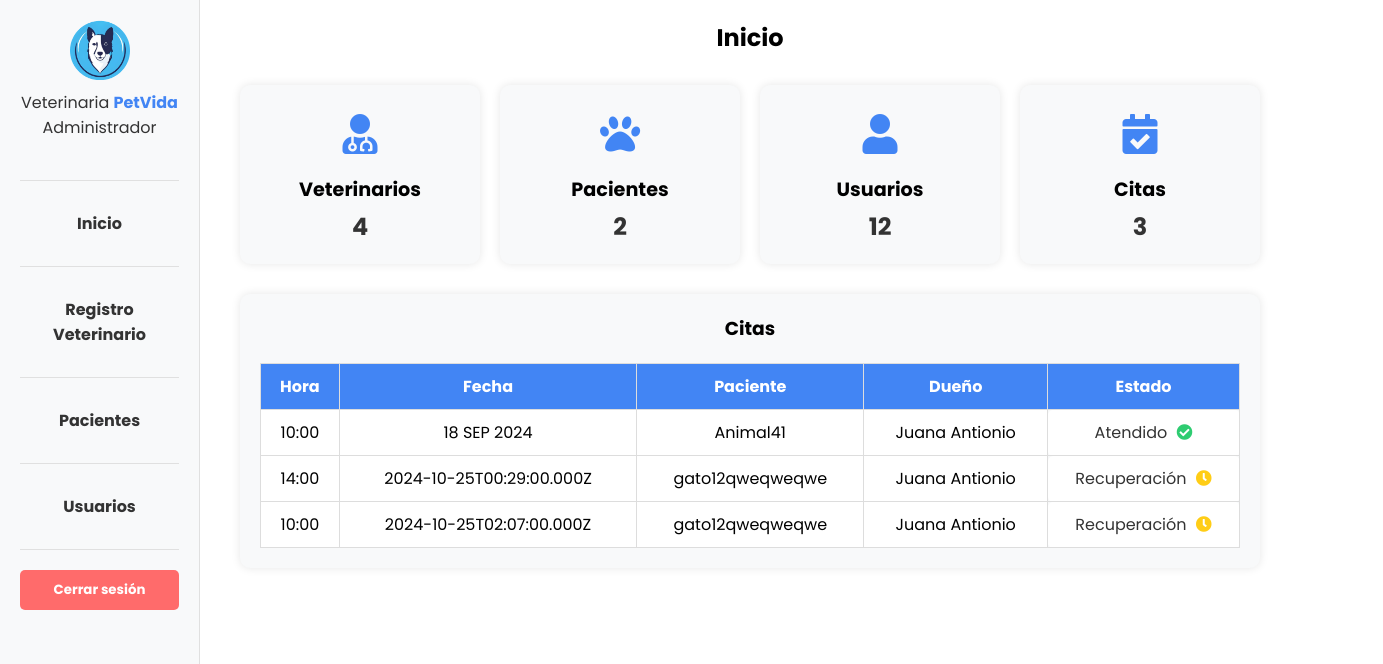
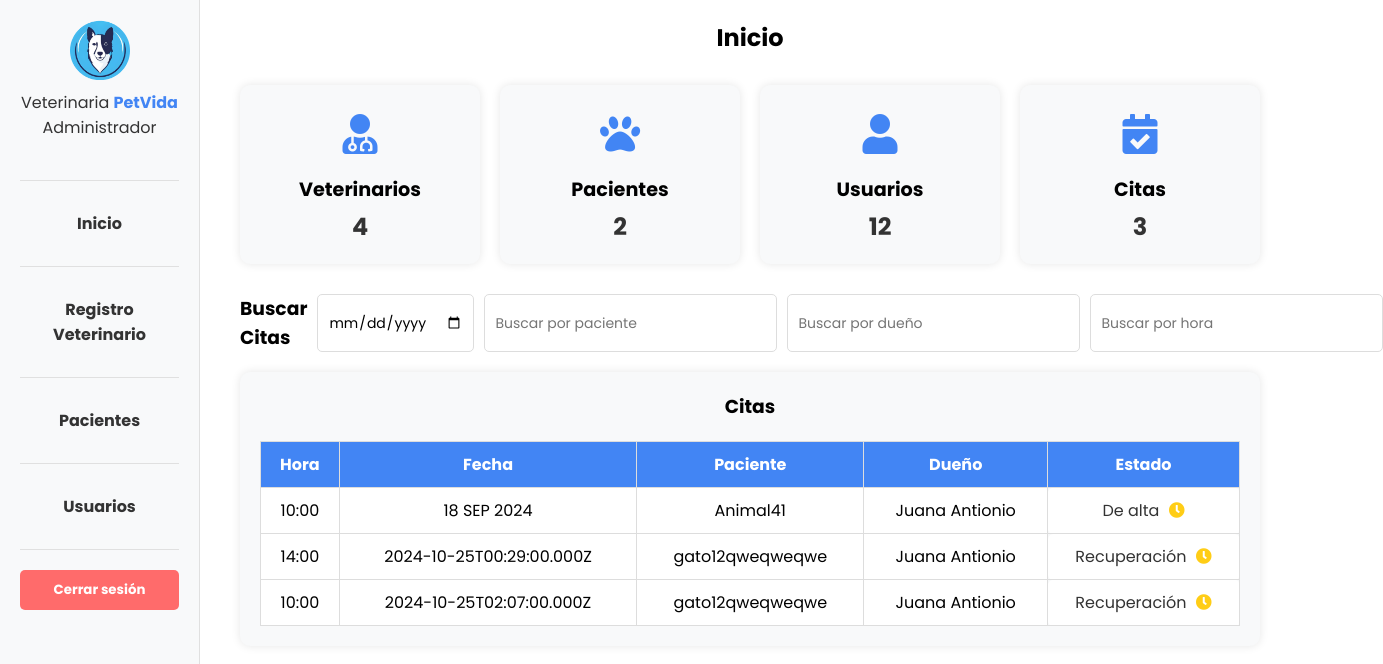
Before and after one commit to Nicoblessjah/Avance-Veterinaria, a Vue app in the folder vet_pet/: page /InicioAdmin in a window 1280 px wide. Shown: the top 664 px of the page, 1383 px wide, since content can reach past the window. Built offline with nearby package versions, Linux system fonts and the light colour scheme; data requests are answered from the project's data file.

Commit message:
Feature: se agrega una sección de busqueda
Se puede hacer búsqueda de citas, pacientes y usuarios.

```diff
--- a/vet_pet/db.json
+++ b/vet_pet/db.json
@@ -111,7 +111,7 @@
       "raza": "Gato Naranja",
       "peso": 25,
       "sexo": "Hembra",
-      "estado": "Atendido",
+      "estado": "De alta",
       "alergias": "Medicamento c",
       "dueñoId": "1"
     }
--- a/vet_pet/src/views/InicioAdmin.vue
+++ b/vet_pet/src/views/InicioAdmin.vue
@@ -1,11 +1,15 @@
 <script setup>
-import { ref, onMounted } from 'vue';
+import { ref, onMounted, computed } from 'vue';
 import SideBar from '@/components/SideBarAdmin.vue';
 
 const usuariosCount = ref(0);
 const veterinariosCount = ref(0);
 const pacientesCount = ref(0);
 const citas = ref([]);
+const searchDate = ref('');
+const searchPaciente = ref('');
+const searchDueno = ref('');
+const searchHora = ref('');
 
 async function fetchCounts() {
   try {
@@ -43,6 +47,17 @@ async function fetchCounts() {
     console.error('Error fetching counts:', error);
   }
 }
+
+// Computed property para filtrar las citas
+const filteredCitas = computed(() => {
+  return citas.value.filter(cita => {
+    const matchesFecha = !searchDate.value || cita.fecha.includes(searchDate.value);
+    const matchesPaciente = !searchPaciente.value || cita.paciente.toLowerCase().includes(searchPaciente.value.toLowerCase());
+    const matchesDueno = !searchDueno.value || cita.dueño.toLowerCase().includes(searchDueno.value.toLowerCase());
+    const matchesHora = !searchHora.value || cita.hora.includes(searchHora.value);
+    return matchesFecha && matchesPaciente && matchesDueno && matchesHora;
+  });
+});
 
 onMounted(fetchCounts);
 </script>
@@ -95,6 +110,15 @@ onMounted(fetchCounts);
           </div>
         </div>
       </div>
+
+      <div class="search">
+        <h3>Buscar Citas</h3>
+        <input type="date" v-model="searchDate" placeholder="Buscar por fecha" />
+        <input type="text" v-model="searchPaciente" placeholder="Buscar por paciente" />
+        <input type="text" v-model="searchDueno" placeholder="Buscar por dueño" />
+        <input type="text" v-model="searchHora" placeholder="Buscar por hora" />
+      </div>
+
       <div class="appointments-today">
         <h3>Citas</h3>
         <table>
@@ -108,7 +132,7 @@ onMounted(fetchCounts);
           </tr>
           </thead>
           <tbody>
-          <tr v-for="cita in citas" :key="cita.hora">
+          <tr v-for="cita in filteredCitas" :key="cita.hora">
             <td>{{ cita.hora }}</td>
             <td>{{ cita.fecha }}</td>
             <td>{{ cita.paciente }}</td>
@@ -127,6 +151,19 @@ onMounted(fetchCounts);
 </template>
 
 <style>
+.search {
+  margin: 20px 0;
+  display: flex;
+  gap: 10px;
+}
+
+.search input {
+  padding: 10px;
+  border: 1px solid #ddd;
+  border-radius: 5px;
+  font-size: 14px;
+}
+
 .summary {
   display: flex;
   justify-content: space-around;
@@ -253,19 +290,17 @@ table tr:nth-child(even) {
 }
 
 .estado-atendido {
-  background-color: #ffffff;
-  color: #333333;
+  background-color: #d4edda;
+  color: #155724;
   border-radius: 5px;
   padding: 5px;
 }
 
-.estado-pendiente i {
-  color: #ffcd16;
-  margin-left: 5px;
+.estado-atendido i {
+  color: #155724;
 }
 
-.estado-atendido i {
-  color: #2ecc71;
-  margin-left: 5px;
+.estado-pendiente i {
+  color: #ffc107;
 }
 </style>
--- a/vet_pet/src/views/PacientesAdmin.vue
+++ b/vet_pet/src/views/PacientesAdmin.vue
@@ -1,9 +1,10 @@
 <script setup>
-import { ref, onMounted } from 'vue';
+import { ref, onMounted, computed } from 'vue';
 import SideBar from '@/components/SideBarAdmin.vue';
 
 const pacientes = ref([]);
 const usuarios = ref([]);
+const searchQuery = ref(''); // Variable para almacenar la consulta de búsqueda
 
 const obtenerPacientes = async () => {
   try {
@@ -48,6 +49,16 @@ const borrarPaciente = async (id) => {
   }
 };
 
+// Computed para filtrar pacientes según la búsqueda
+const pacientesFiltrados = computed(() => {
+  return pacientes.value.filter(paciente => {
+    const nombre = paciente.nombre.toLowerCase();
+    const especie = paciente.especie.toLowerCase();
+    const query = searchQuery.value.toLowerCase();
+    return nombre.includes(query) || especie.includes(query);
+  });
+});
+
 // cargar pacientes y usuarios al montar el componente
 onMounted(() => {
   obtenerPacientes();
@@ -66,6 +77,13 @@ export default {
   <SideBar />
   <main>
     <h2>Lista de Pacientes</h2>
+    <!-- Campo de búsqueda -->
+    <input
+        type="text"
+        v-model="searchQuery"
+        placeholder="Buscar por nombre o especie"
+        class="search-input"
+    />
     <table class="user-table">
       <thead>
       <tr>
@@ -81,7 +99,7 @@ export default {
       </tr>
       </thead>
       <tbody>
-      <tr v-for="paciente in pacientes" :key="paciente.id">
+      <tr v-for="paciente in pacientesFiltrados" :key="paciente.id">
         <td class="truncate">{{ paciente.id }}</td>
         <td class="truncate">{{ paciente.nombre }}</td>
         <td class="truncate">{{ paciente.fechaNacimiento }}</td>
@@ -136,4 +154,12 @@ export default {
 a {
   text-decoration: none;
 }
+
+.search-input {
+  padding: 8px;
+  border: 1px solid #ddd;
+  border-radius: 4px;
+  width: 100%;
+  margin-bottom: 20px;
+}
 </style>
--- a/vet_pet/src/views/UsuariosAdmin.vue
+++ b/vet_pet/src/views/UsuariosAdmin.vue
@@ -1,8 +1,9 @@
 <script setup>
-import { ref, onMounted } from 'vue';
+import { ref, onMounted, computed } from 'vue';
 import SideBar from '@/components/SideBarAdmin.vue';
 
 const usuarios = ref([]);
+const searchQuery = ref('');
 
 const cargarUsuarios = async () => {
   try {
@@ -21,7 +22,6 @@ const borrarUsuario = async (id) => {
       });
 
       if (response.ok) {
-        // actualiza la lista de usuarios después de borrar
         usuarios.value = usuarios.value.filter(usuario => usuario.id !== id);
         alert('Usuario borrado con éxito.');
       } else {
@@ -33,7 +33,15 @@ const borrarUsuario = async (id) => {
   }
 };
 
-// cargar usuarios al montar el componente
+const filteredUsuarios = computed(() => {
+  return usuarios.value.filter(usuario => {
+    const nombre = usuario.nombre.toLowerCase();
+    const apellido = usuario.apellido.toLowerCase();
+    const query = searchQuery.value.toLowerCase();
+    return nombre.includes(query) || apellido.includes(query);
+  });
+});
+
 onMounted(() => {
   cargarUsuarios();
 });
@@ -45,6 +53,14 @@ onMounted(() => {
     <main>
       <div class="table-container">
         <h2 class="table-title">Lista de Usuarios</h2>
+
+        <input
+            type="text"
+            v-model="searchQuery"
+            placeholder="Buscar por nombre o apellido"
+            class="search-input"
+        />
+
         <table class="user-table">
           <thead>
           <tr>
@@ -59,7 +75,7 @@ onMounted(() => {
           </tr>
           </thead>
           <tbody>
-          <tr v-for="usuario in usuarios" :key="usuario.id">
+          <tr v-for="usuario in filteredUsuarios" :key="usuario.id">
             <td class="truncate">{{ usuario.id }}</td>
             <td class="truncate">{{ usuario.nombre }}</td>
             <td class="truncate">{{ usuario.apellido }}</td>
@@ -111,6 +127,14 @@ onMounted(() => {
   background-color: #ff5252;
 }
 
+.search-input {
+  padding: 8px;
+  border: 1px solid #ddd;
+  border-radius: 4px;
+  width: 100%;
+  margin-bottom: 20px;
+}
+
 a {
   text-decoration: none;
   color: inherit;
```
